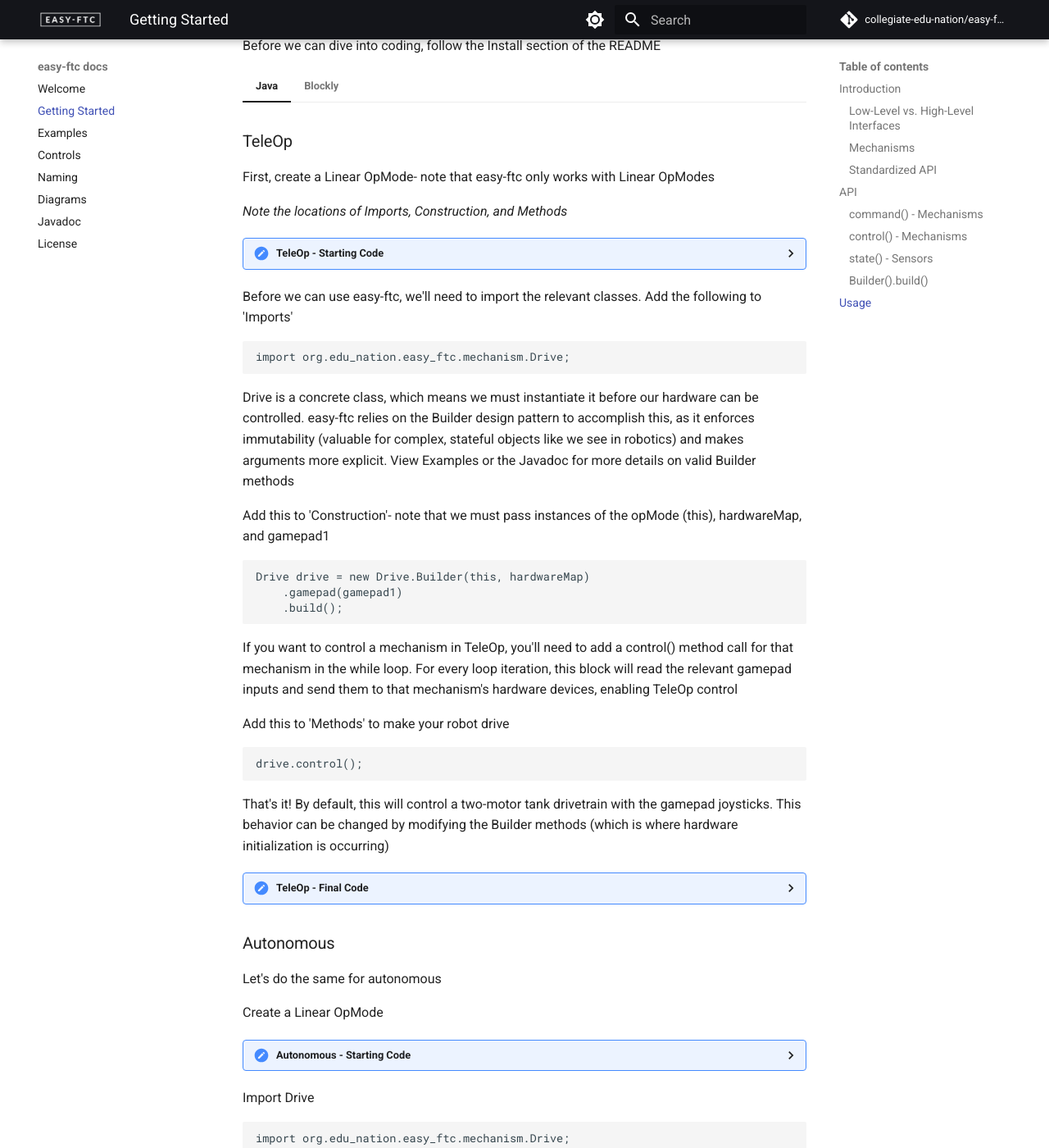
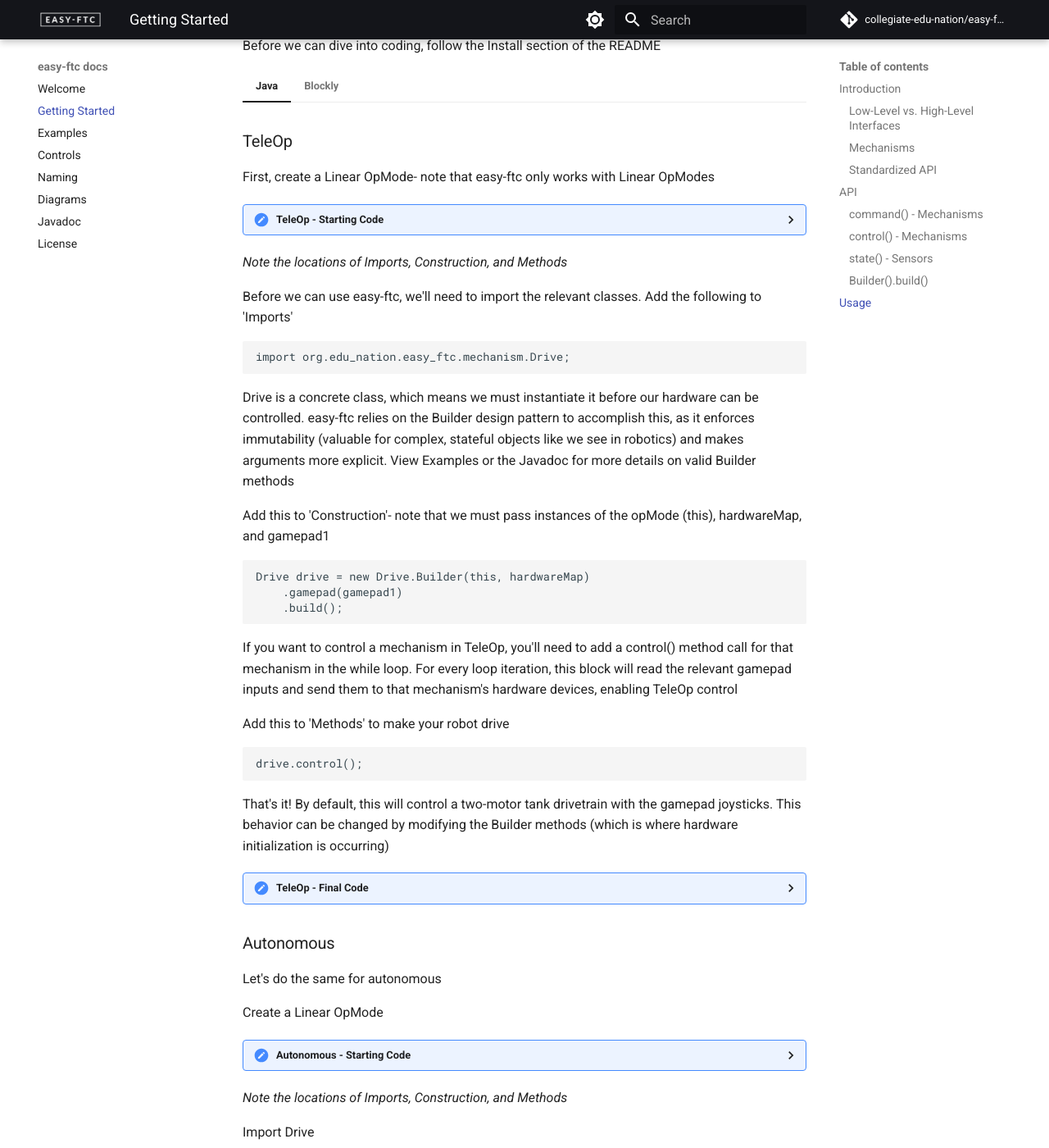
Before and after one commit to Collegiate-Edu-Nation/easy-ftc, an MkDocs documentation site: the page built from docs/gettingstarted.md, in a window 1280 px wide and 1400 px high, scrolled down 2093 px. Shown: the whole window at 82% size. Built offline with MkDocs 1.6.1 and Material for MkDocs 9.7.7, drawn with Linux system fonts in a browser that asks for light colours; comment, search, counter and statistics services are not loaded; some of the changed lines change nothing that is shown.

Commit message:
correct teles, use consistent placement of 'Note location..."

```diff
--- a/docs/gettingstarted.md
+++ b/docs/gettingstarted.md
@@ -41,8 +41,6 @@
 
     First, create a Linear OpMode- note that easy-ftc only works with Linear OpModes
 
-    <i>Note the locations of Imports, Construction, and Methods</i>
-
 
     <details>
     <summary>TeleOp - Starting Code</summary>
@@ -67,6 +65,9 @@
             }
         }
     </details>
+
+
+    <i>Note the locations of Imports, Construction, and Methods</i>
 
 
     Before we can use easy-ftc, we'll need to import the relevant classes. Add the following to 'Imports'
@@ -147,6 +148,9 @@
             }
         }
     </details>
+
+
+    <i>Note the locations of Imports, Construction, and Methods</i>
 
 
     Import Drive
@@ -245,16 +249,20 @@
     * Enter a name and use the default sample titled 'BasicOpMode'
     <br>![Create New OpMode](./img/blk/gs/newDialog.png){ width=550 }
     * Press OK
+    * Move the green while loop block to before the blue if statement
+    <br>![While and If](./img/blk/gs/whileAndIf.png){ width=400 }
+    * Delete the blue if statement block
 
     By default, this is a Linear OpMode setup for TeleOp- note that easy-ftc only works with Linear OpModes
-
-    <i>Note the location of Methods</i>
 
 
     <details>
     <summary>TeleOp - Starting Code</summary>
-    ![TeleOp - Starting Code](./img/blk/gs/teleStart.png){ width=500 }
+    ![TeleOp - Starting Code](./img/blk/gs/teleStart.png){ width=435 }
     </details>
+
+
+    <i>Note the location of Methods</i>
 
 
     If you want to control a mechanism in TeleOp, you'll need to add a control() block for that mechanism to 'Methods'. For every loop iteration, this block will read the relevant gamepad inputs and send them to that mechanism's hardware devices, enabling TeleOp control
@@ -271,7 +279,7 @@
 
     <details>
     <summary>TeleOp - Final Code</summary>
-    ![TeleOp - Final Code](./img/blk/gs/teleFinal.png){ width=500 }
+    ![TeleOp - Final Code](./img/blk/gs/teleFinal.png){ width=435 }
     </details>
 
 
@@ -290,6 +298,9 @@
     <summary>Autonomous - Starting Code</summary>
     ![Autonomous - Starting Code](./img/blk/gs/autoStart.png){ width=350 }
     </details>
+
+
+    <i>Note the location of Methods</i>
 
 
     As autonomous does not allow gamepad control, we'll need to use the command() block to move a mechanism in this match phase. This block commands mechanisms to move as the user specifies, with servo mechanisms taking only one argument (direction) and motor mechanisms taking three (direction, measurement, and power)
```
Also changed, not shown: docs/img/blk/gs/teleFinal.png, docs/img/blk/gs/teleStart.png, docs/img/blk/gs/whileAndIf.png (added).
